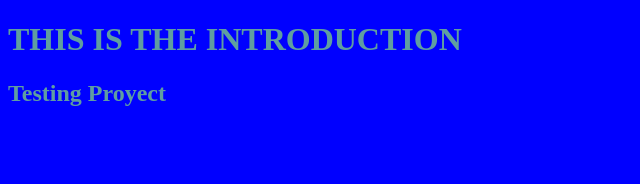
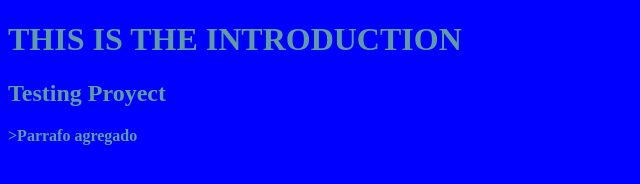
Before and after one commit to Wersahid/firstGit, a plain HTML site: page index.html in a window 1280 px wide. Shown: the whole page, without its empty margins (0-640 px from the left). Drawn offline with Linux system fonts and the light colour scheme.

Commit message:
Update index.html

```diff
--- a/index.html
+++ b/index.html
@@ -10,6 +10,8 @@
 
 <h1> THIS IS THE INTRODUCTION</h1>
 <h2>Testing Proyect</h2>
+
+    <p>>Parrafo agregado</p>
 <div>
     <tr>
 
```
